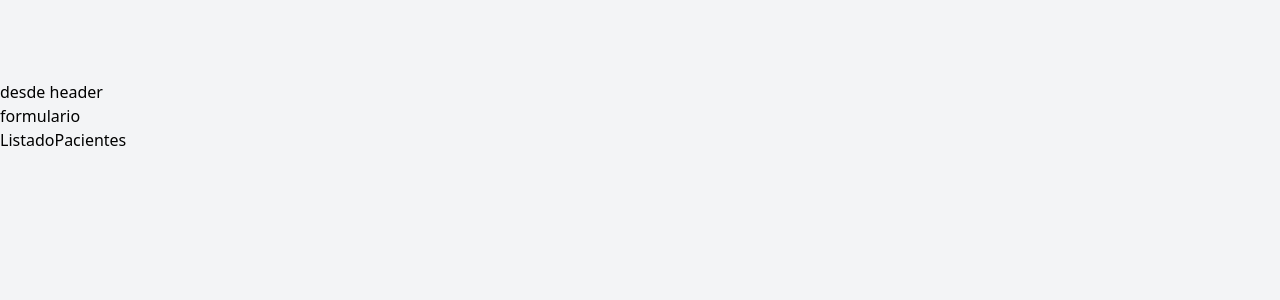
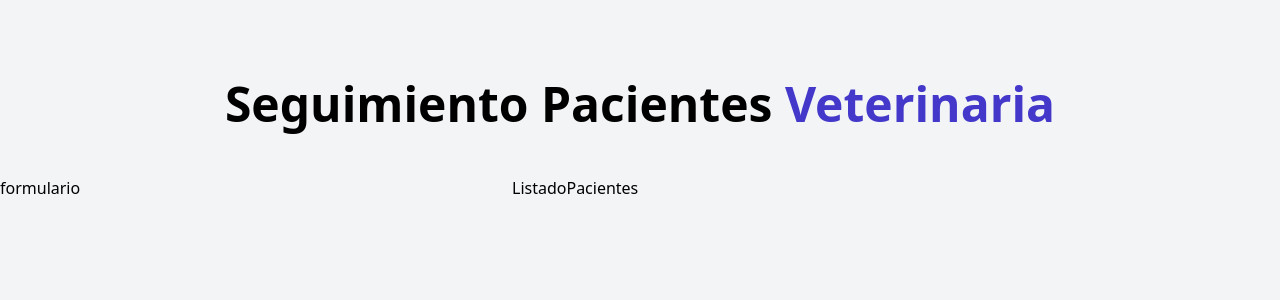
Before and after one commit to mrgerson/administrador-de-pacientes-React, a React (Vite) app: page / in a window 1280 px wide. Shown: the top 300 px of the page. Built offline with nearby package versions, Linux system fonts and the light colour scheme.

Commit message:
agregando estilos

```diff
--- a/src/App.jsx
+++ b/src/App.jsx
@@ -6,8 +6,12 @@ function App() {
   return (
     <div className="container mx-auto mt-20">
       <Header />
+      <div className="mt-12 md:flex">
       <Formulario />
       <ListadoPacientes />
+      </div>
+
+
     </div>
   );
 }
--- a/src/components/Formulario.jsx
+++ b/src/components/Formulario.jsx
@@ -1,6 +1,6 @@
 function Formulario() {
   return (
-      <div className="bg">
+      <div className="md:w-1/2 lg:w-2/5">
         <h2>formulario</h2>
       </div>
 
--- a/src/components/Header.jsx
+++ b/src/components/Header.jsx
@@ -1,8 +1,10 @@
-function Header (){
-
-    return(
-        <h1>desde header</h1>
-    )
+function Header() {
+  return (
+    <h1 className="font-black text-5xl text-center md:w-2/3 mx-auto">
+      Seguimiento Pacientes {""}
+      <span className="text-indigo-700">Veterinaria</span>
+    </h1>
+  );
 }
 
-export default Header
+export default Header;
```
